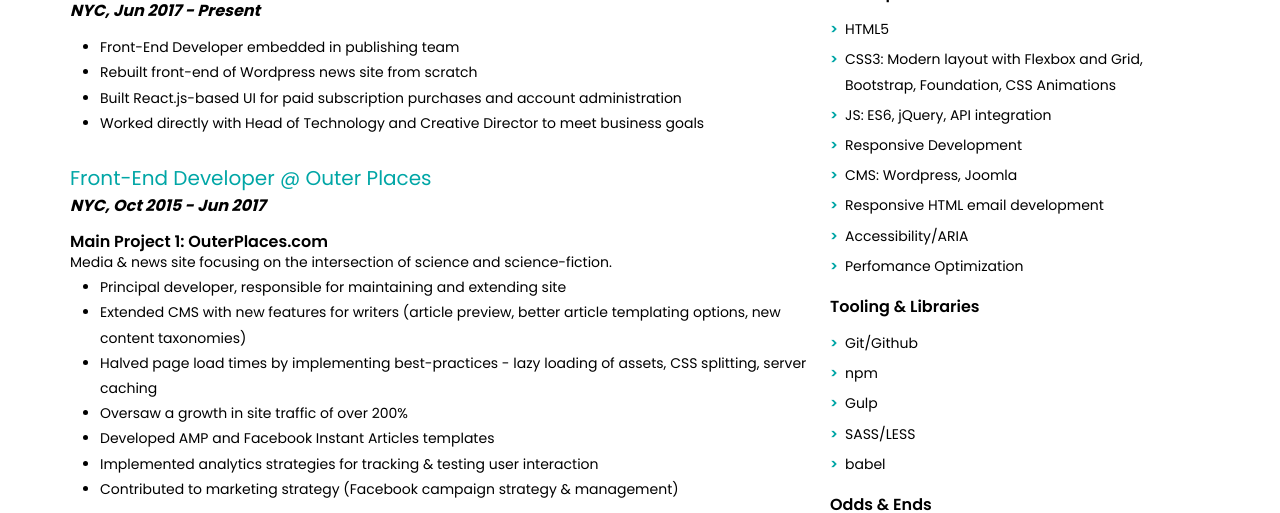
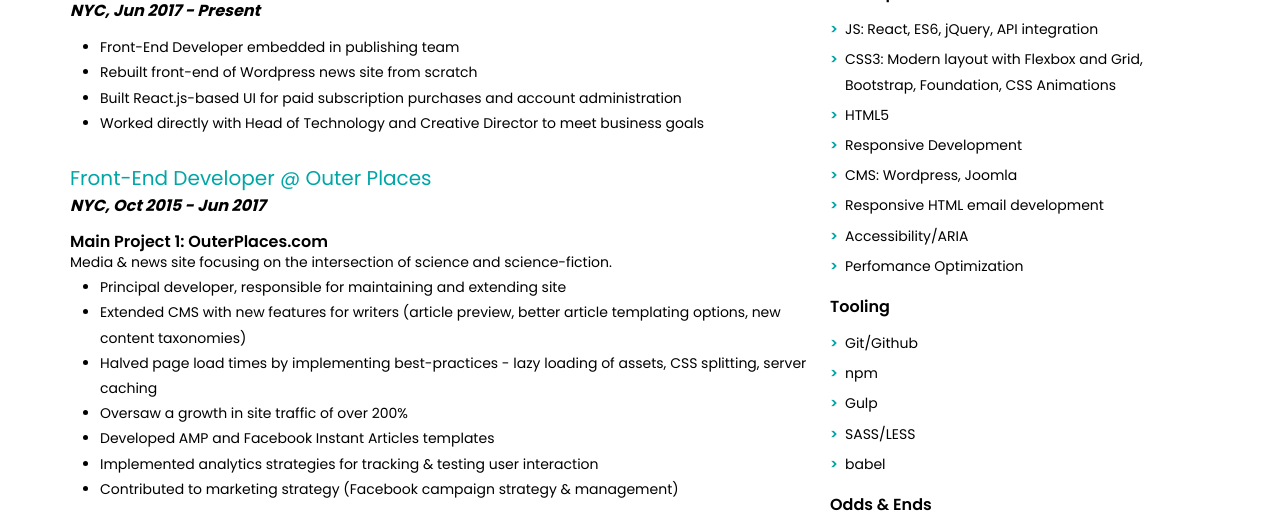
Before and after one commit to jacobph/personalsite, a website: page resume.html in a window 1280 px wide. Shown: the part 302-815 px from the top of the page. Drawn offline with Linux system fonts and the light colour scheme.

Commit message:
update skills

```diff
--- a/resume.html
+++ b/resume.html
@@ -108,9 +108,9 @@
         <div>
           <h4>Development</h4>
           <ul>
+            <li>JS: React, ES6, jQuery, API integration</li>
+            <li>CSS3: Modern layout with Flexbox and Grid, Bootstrap, Foundation, CSS Animations </li>
             <li>HTML5</li>
-            <li>CSS3: Modern layout with Flexbox and Grid, Bootstrap, Foundation, CSS Animations </li>
-            <li>JS: ES6, jQuery, API integration</li>
             <li>Responsive Development</li>
             <li>CMS: Wordpress, Joomla</li>
             <li>Responsive HTML email development</li>
@@ -119,7 +119,7 @@
           </ul>
         </div>
         <div>
-          <h4>Tooling &amp; Libraries</h4>
+          <h4>Tooling</h4>
           <ul>
             <li>Git/Github</li>
             <li>npm</li>
```
